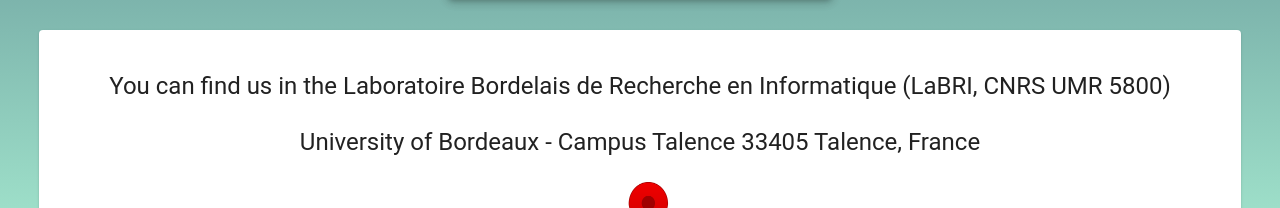
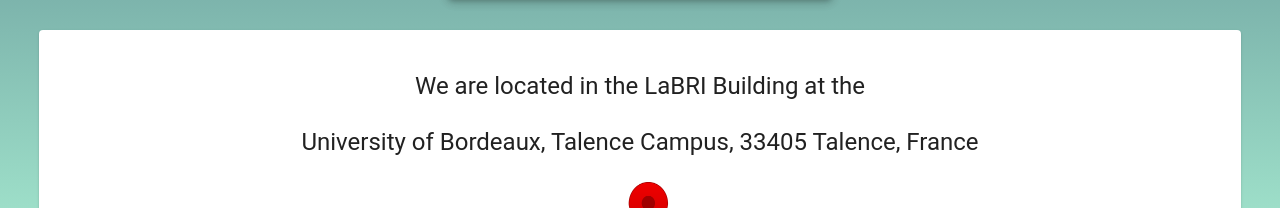
Before and after one commit to adelaideraguin/adelaideraguin.github.io, a React (Create React App) app: page /#/contact-us in a window 1280 px wide. Shown: the part 977-1185 px from the top of the page. Built offline with nearby package versions, Linux system fonts and the light colour scheme; a web font is replaced by a local one.

Commit message:
update contact cards 2

```diff
--- a/src/components/AboutUsCard.js
+++ b/src/components/AboutUsCard.js
@@ -41,7 +41,7 @@
                 <CardMedia
                     component="img"
                     image="https://www.labri.fr/sites/default/files/2021-04/LOGO_LABRI-INTITULE-BIG_0.png?h=d2365be5&itok=lRNoBEsl"
-                    alt="CCB Logo"
+                    alt="LaBRI Logo"
                     sx={{
                         padding: "1em",
                         maxHeight: 400,
--- a/src/pages/Contact.js
+++ b/src/pages/Contact.js
@@ -42,10 +42,10 @@
                 {/* Contact Info Card with Map Pin */}
                 <Card sx={{ position: "relative", textAlign: "center", padding: "1em" }}>
                     <Typography variant="h5" sx={{ margin: "1em" }}>
-                        You can find us in the Laboratoire Bordelais de Recherche en Informatique (LaBRI, CNRS UMR 5800)
+                        We are located in the LaBRI Building at the
                     </Typography>
                     <Typography variant="h5" sx={{ margin: "1em" }}>
-                        University of Bordeaux - Campus Talence
+                        University of Bordeaux, Talence Campus,
                         33405 Talence, France
                     </Typography>
 
```
